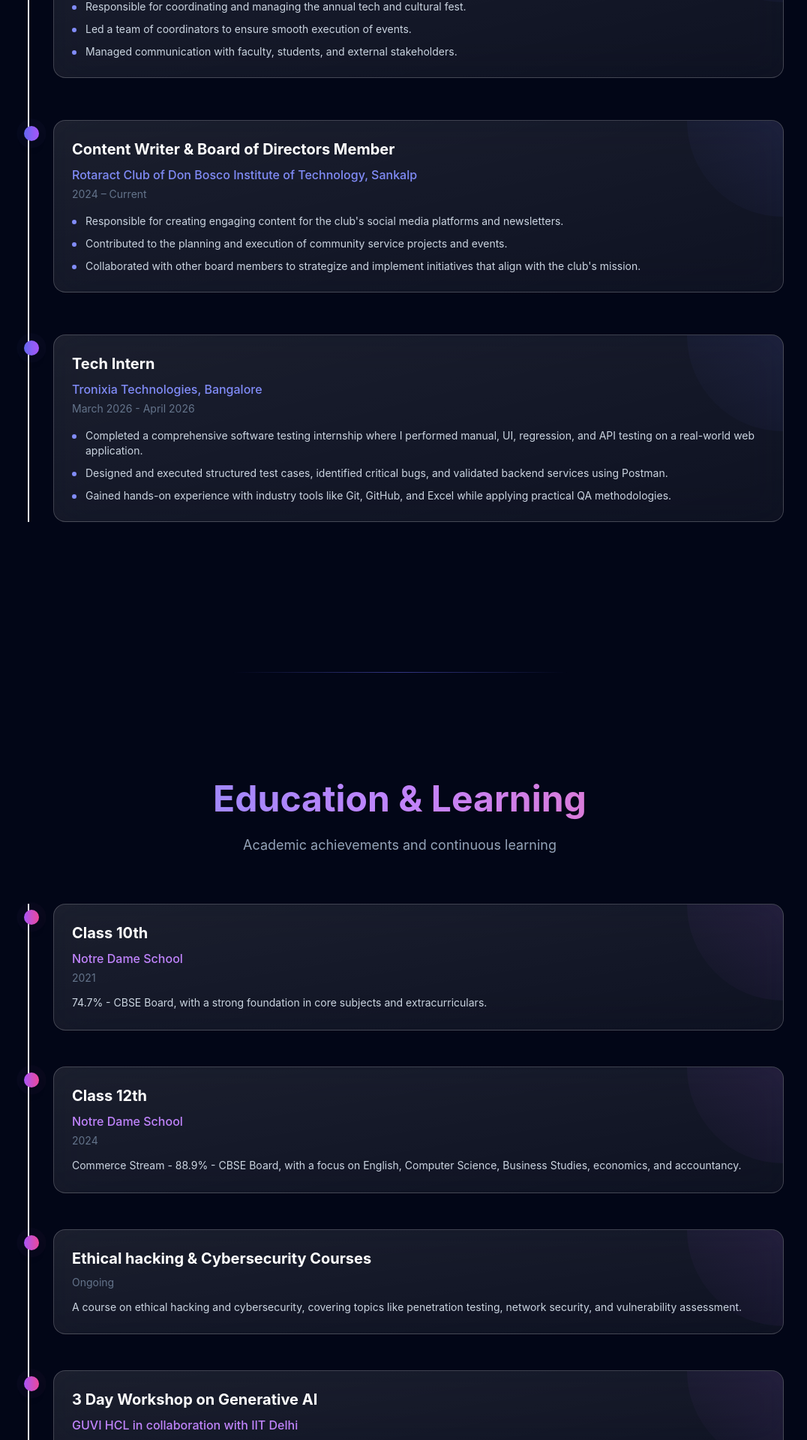
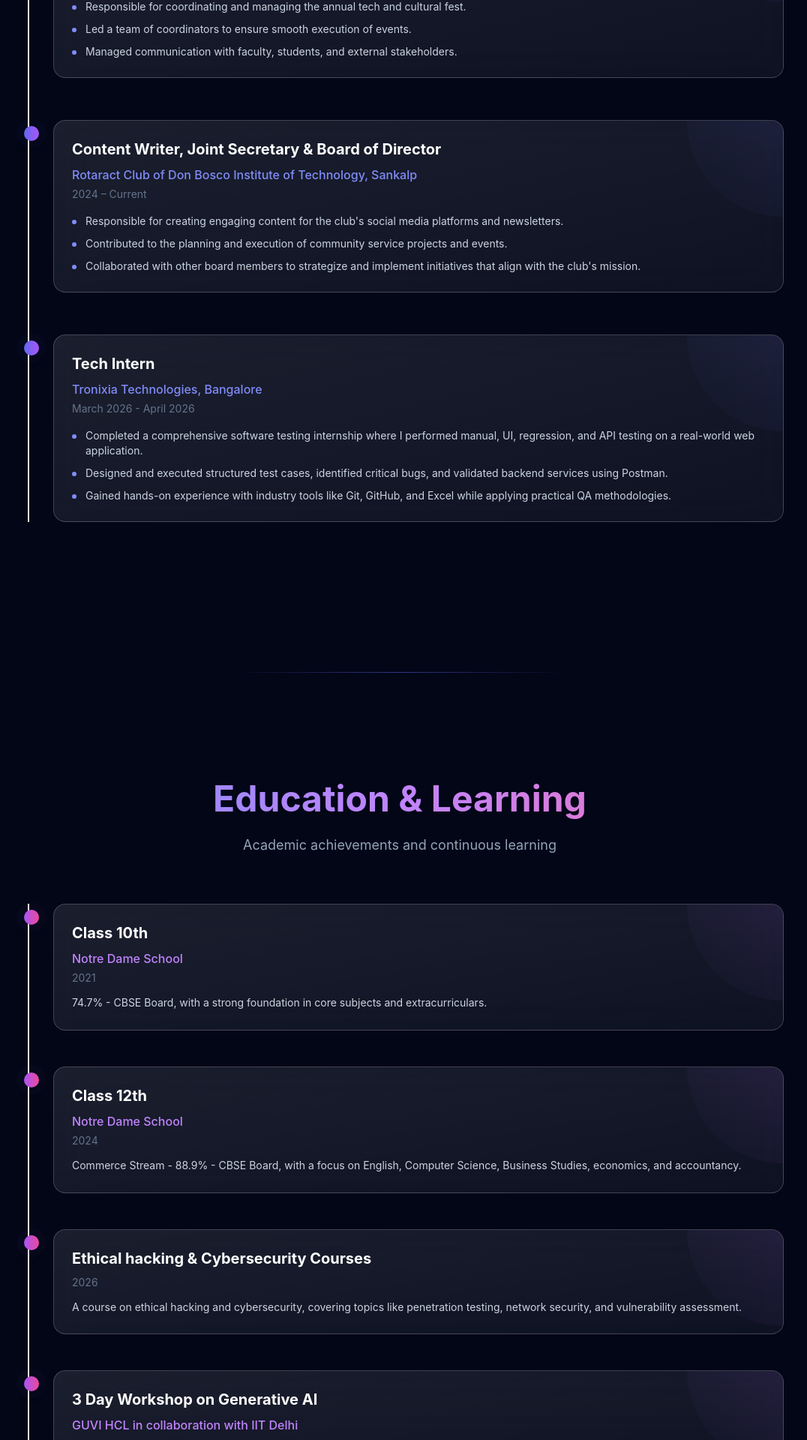
Before and after one commit to AyushmanMishra-17/Portfolio, a React (Vite) app: page / in a window 1280 px wide. Shown: the part 2450-4370 px from the top of the page at 75% size, without its empty margins (107-1183 px from the left). Built offline with nearby package versions, Linux system fonts and the light colour scheme.

Commit message:
Reinitialized my code editor

```diff
--- a/src/components/EducationTimeline.jsx
+++ b/src/components/EducationTimeline.jsx
@@ -16,7 +16,7 @@ const educationData = [
   {
     title: "Ethical hacking & Cybersecurity Courses",
     institution: "",
-    year: "Ongoing",
+    year: "2026",
     description: "A course on ethical hacking and cybersecurity, covering topics like penetration testing, network security, and vulnerability assessment."
   },
   {
--- a/src/components/ExperienceTimeline.jsx
+++ b/src/components/ExperienceTimeline.jsx
@@ -21,7 +21,7 @@ const experienceData = [
     ]
   },
   {
-    role: "Content Writer & Board of Directors Member",
+    role: "Content Writer, Joint Secretary & Board of Director",
     organization: "Rotaract Club of Don Bosco Institute of Technology, Sankalp",
     duration: "2024 – Current",
     responsibilities: [
```
